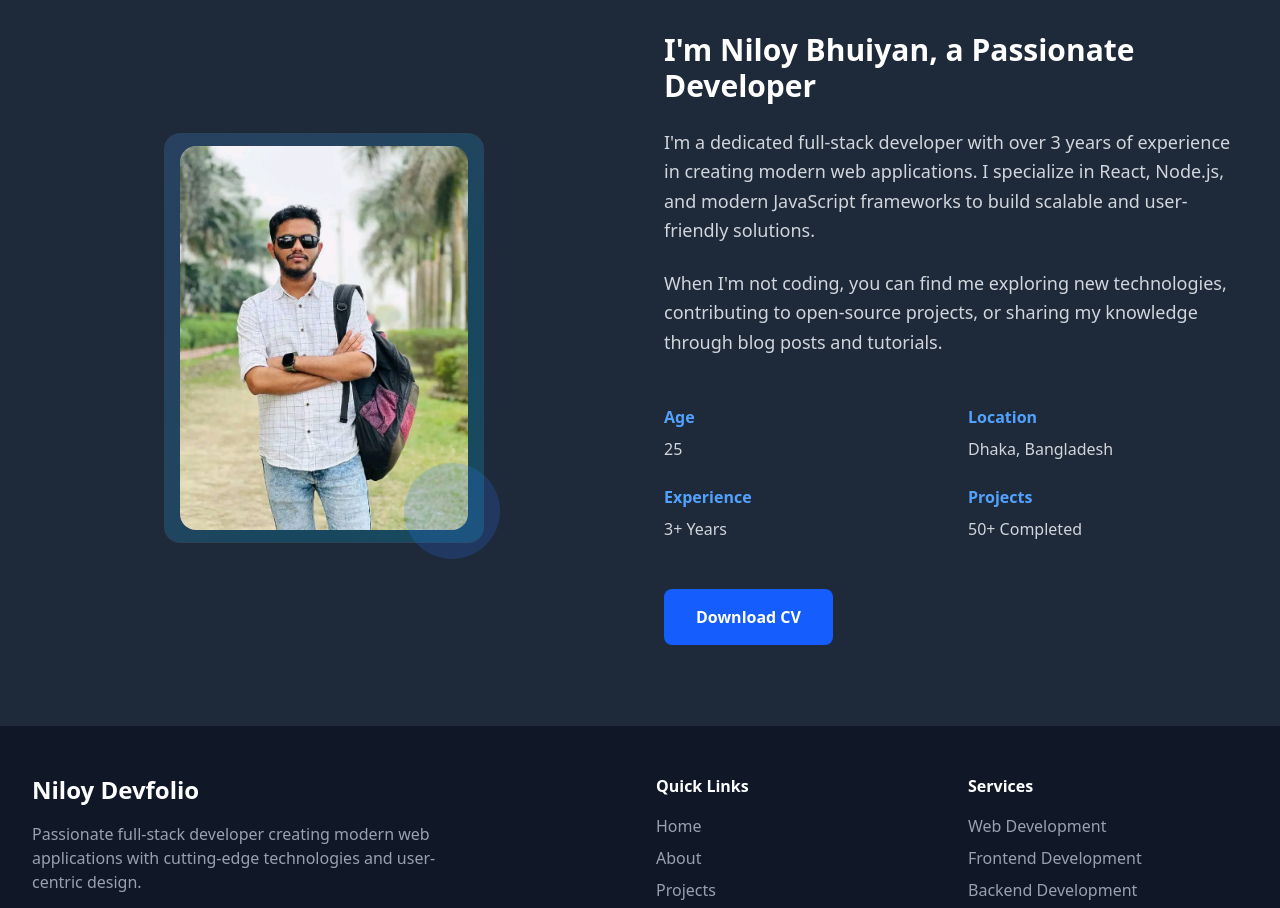
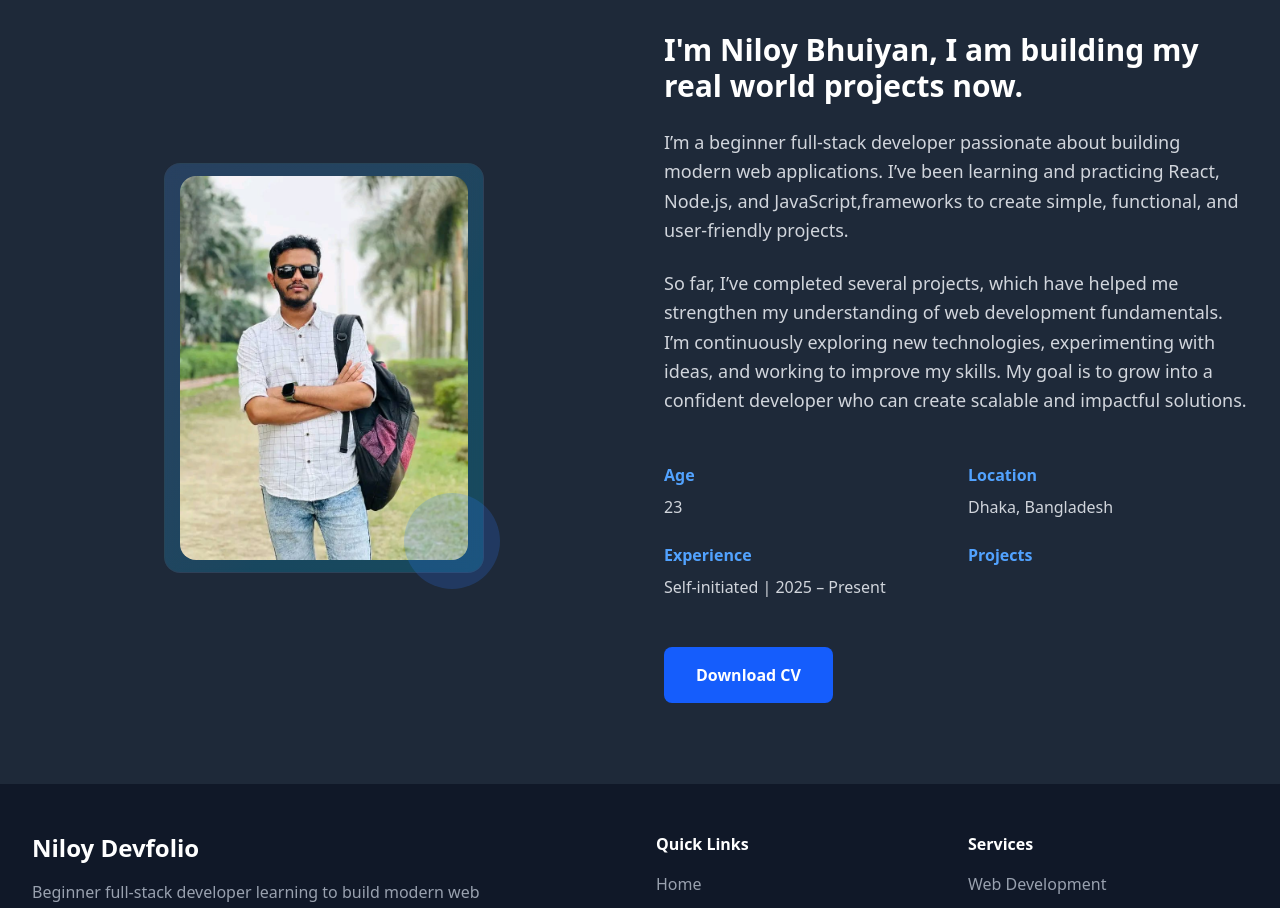
Before and after one commit to niloy8/Portfolioo, a React (Vite) app in the folder Niloy Devfolio/: page /about in a window 1280 px wide. Shown: the part 180-1088 px from the top of the page. Built offline with nearby package versions, Linux system fonts and the light colour scheme.

Commit message:
Fotter and Contact page updated

```diff
--- a/Niloy Devfolio/src/Components/About/About.tsx
+++ b/Niloy Devfolio/src/Components/About/About.tsx
@@ -27,24 +27,21 @@ const About: FC = () => {
                     {/* Right side - Content */}
                     <div className="space-y-6">
                         <h3 className="text-2xl md:text-3xl font-bold text-white">
-                            I'm Niloy Bhuiyan, a Passionate Developer
+                            I'm Niloy Bhuiyan, I am building my real world projects now.
                         </h3>
 
                         <p className="text-gray-300 text-lg leading-relaxed">
-                            I'm a dedicated full-stack developer with over 3 years of experience in creating
-                            modern web applications. I specialize in React, Node.js, and modern JavaScript
-                            frameworks to build scalable and user-friendly solutions.
+                            I’m a beginner full-stack developer passionate about building modern web applications. I’ve been learning and practicing React, Node.js, and JavaScript,frameworks to create simple, functional, and user-friendly projects.
                         </p>
 
                         <p className="text-gray-300 text-lg leading-relaxed">
-                            When I'm not coding, you can find me exploring new technologies, contributing to
-                            open-source projects, or sharing my knowledge through blog posts and tutorials.
+                            So far, I’ve completed several projects, which have helped me strengthen my understanding of web development fundamentals. I’m continuously exploring new technologies, experimenting with ideas, and working to improve my skills. My goal is to grow into a confident developer who can create scalable and impactful solutions.
                         </p>
 
                         <div className="grid grid-cols-2 gap-6 pt-6">
                             <div>
                                 <h4 className="text-blue-400 font-semibold mb-2">Age</h4>
-                                <p className="text-gray-300">25</p>
+                                <p className="text-gray-300">23</p>
                             </div>
                             <div>
                                 <h4 className="text-blue-400 font-semibold mb-2">Location</h4>
@@ -52,17 +49,16 @@ const About: FC = () => {
                             </div>
                             <div>
                                 <h4 className="text-blue-400 font-semibold mb-2">Experience</h4>
-                                <p className="text-gray-300">3+ Years</p>
+                                <p className="text-gray-300">Self-initiated | 2025 – Present</p>
                             </div>
                             <div>
                                 <h4 className="text-blue-400 font-semibold mb-2">Projects</h4>
-                                <p className="text-gray-300">50+ Completed</p>
+                                <p className="text-gray-300"></p>
                             </div>
                         </div>
 
                         <div className="pt-6">
-                            <a
-                                href="#contact"
+                            <a href="/Niloy_Bhuiyan_CV.pdf" download="Niloy_Bhuiyan_CV.pdf"
                                 className="inline-block px-8 py-4 bg-blue-600 hover:bg-blue-700 text-white font-semibold rounded-lg transition-all duration-300 transform hover:scale-105"
                             >
                                 Download CV
--- a/Niloy Devfolio/src/Components/Contact/Contact.tsx
+++ b/Niloy Devfolio/src/Components/Contact/Contact.tsx
@@ -1,5 +1,11 @@
 import type { FC } from 'react';
 import { useState } from 'react';
+import { FaPhoneAlt } from 'react-icons/fa';
+import { FaLocationDot } from 'react-icons/fa6';
+import { MdOutlineEmail } from 'react-icons/md';
+import { CiLinkedin } from 'react-icons/ci';
+import { FaFacebookF, FaGithub } from 'react-icons/fa';
+
 
 const Contact: FC = () => {
     const [formData, setFormData] = useState({
@@ -49,27 +55,27 @@ const Contact: FC = () => {
                         <div className="space-y-6">
                             <div className="flex items-center space-x-4">
                                 <div className="w-12 h-12 bg-blue-500/20 rounded-lg flex items-center justify-center">
-                                    <span className="text-blue-400 text-xl">📧</span>
+                                    <span className="text-blue-400 text-xl"><MdOutlineEmail /></span>
                                 </div>
                                 <div>
                                     <h4 className="text-white font-semibold">Email</h4>
-                                    <p className="text-gray-400">niloyahmed@example.com</p>
+                                    <p className="text-gray-400">niloybhuiyan522@gmail.com</p>
                                 </div>
                             </div>
 
                             <div className="flex items-center space-x-4">
                                 <div className="w-12 h-12 bg-blue-500/20 rounded-lg flex items-center justify-center">
-                                    <span className="text-blue-400 text-xl">📱</span>
+                                    <span className="text-blue-400 text-xl"><FaPhoneAlt /></span>
                                 </div>
                                 <div>
                                     <h4 className="text-white font-semibold">Phone</h4>
-                                    <p className="text-gray-400">+880 123 456 7890</p>
+                                    <p className="text-gray-400">+880 1743354707</p>
                                 </div>
                             </div>
 
                             <div className="flex items-center space-x-4">
                                 <div className="w-12 h-12 bg-blue-500/20 rounded-lg flex items-center justify-center">
-                                    <span className="text-blue-400 text-xl">📍</span>
+                                    <span className="text-blue-400 text-xl"><FaLocationDot /></span>
                                 </div>
                                 <div>
                                     <h4 className="text-white font-semibold">Location</h4>
@@ -83,18 +89,19 @@ const Contact: FC = () => {
                             <h4 className="text-white font-semibold mb-4">Follow Me</h4>
                             <div className="flex space-x-4">
                                 {[
-                                    { name: 'GitHub', icon: '👨‍💻', url: '#' },
-                                    { name: 'LinkedIn', icon: '💼', url: '#' },
-                                    { name: 'Twitter', icon: '🐦', url: '#' },
-                                    { name: 'Instagram', icon: '📷', url: '#' }
+                                    { name: 'LinkedIn', icon: <CiLinkedin />, url: 'https://www.linkedin.com/in/niloy-bhuiyan/' },
+                                    { name: 'Github', icon: <FaGithub />, url: 'https://github.com/niloy8' },
+                                    { name: 'Facebook', icon: <FaFacebookF />, url: 'https://www.facebook.com/mdniloy124/' },
+                                    { name: 'Email', icon: <MdOutlineEmail />, url: 'https://mail.google.com/mail/?view=cm&fs=1&to=niloybhuiyan522@gmail.com' }
                                 ].map((social) => (
                                     <a
                                         key={social.name}
                                         href={social.url}
-                                        className="w-12 h-12 bg-gray-800 hover:bg-blue-600 text-gray-400 hover:text-white rounded-lg flex items-center justify-center transition-all duration-300 transform hover:scale-110"
+                                        target='_blank'
+                                        className="w-10 h-10 bg-gray-800 hover:bg-blue-600 text-gray-400 hover:text-white rounded-lg flex items-center justify-center transition-all duration-300 "
                                         title={social.name}
                                     >
-                                        <span className="text-xl">{social.icon}</span>
+                                        <span className="text-lg">{social.icon}</span>
                                     </a>
                                 ))}
                             </div>
--- a/Niloy Devfolio/src/Fotter/Footer.tsx
+++ b/Niloy Devfolio/src/Fotter/Footer.tsx
@@ -17,8 +17,7 @@ const Footer: FC = () => {
                     <div className="md:col-span-2">
                         <h3 className="text-2xl font-bold text-white mb-4">Niloy Devfolio</h3>
                         <p className="text-gray-400 mb-6 max-w-md">
-                            Passionate full-stack developer creating modern web applications
-                            with cutting-edge technologies and user-centric design.
+                            Beginner full-stack developer learning to build modern web applications with a focus on clean design and easy-to-use features.
                         </p>
                         <div className="flex space-x-4">
                             {[
```
Also changed, not shown: 1 other file (tests, documents, lock files or other folders).
